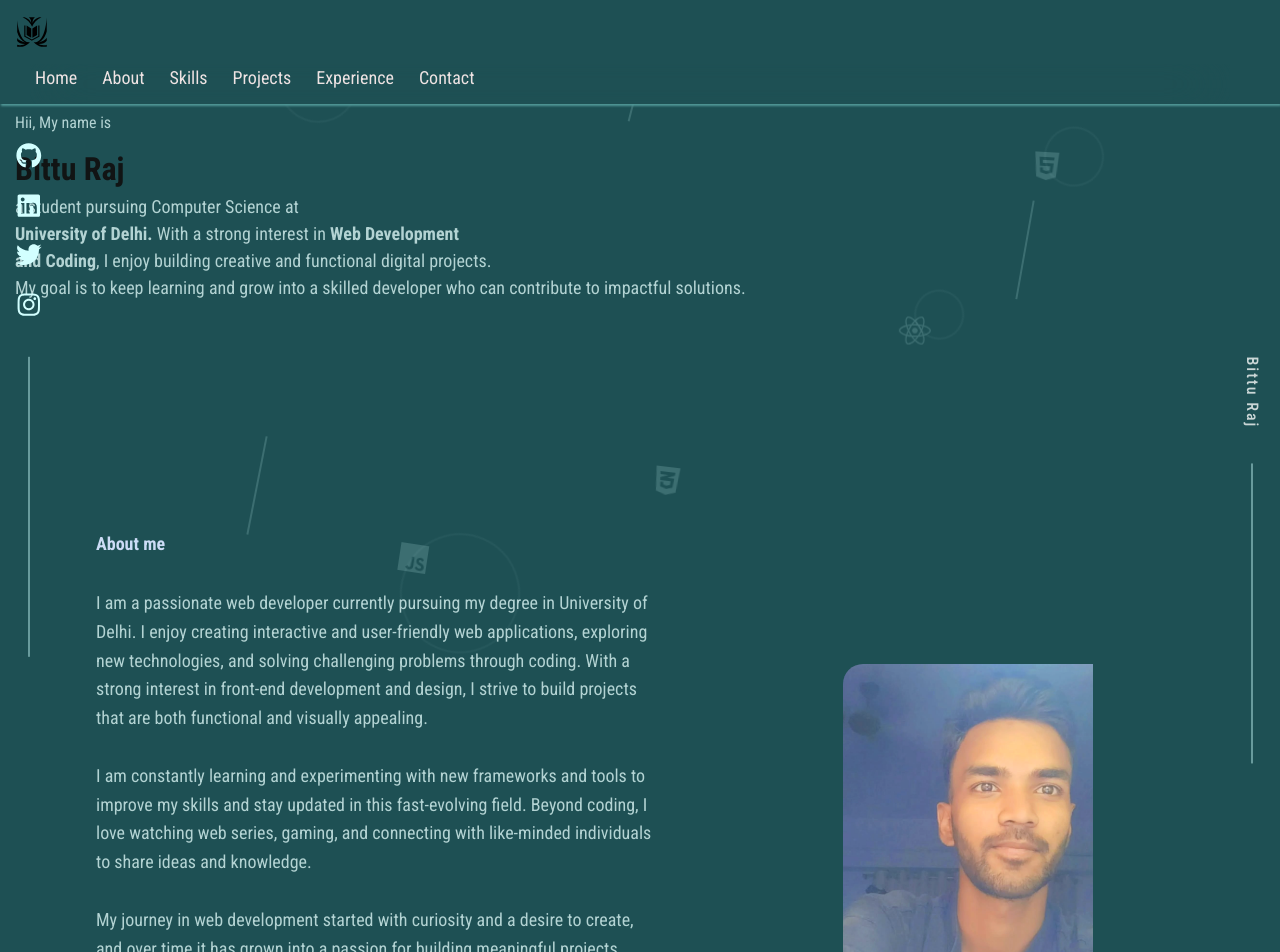
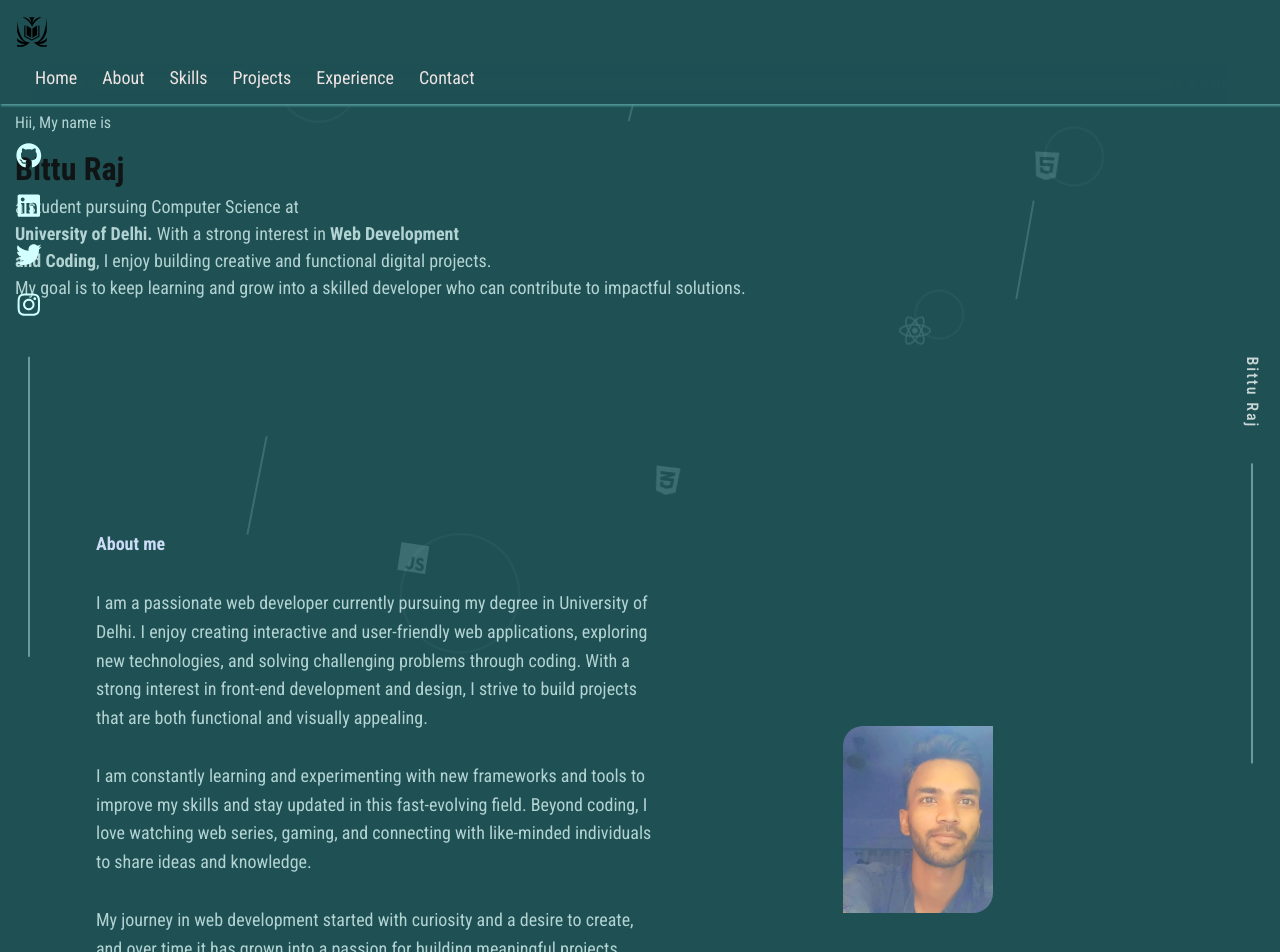
Before and after one commit to BittuRaj124365/Portfolio, a React (Vite) app: page / in a window 1280 px wide. Shown: the top 952 px of the page. Built offline with nearby package versions, Linux system fonts and the light colour scheme.

Commit message:
added image hover effect

```diff
--- a/src/Components/About/About.jsx
+++ b/src/Components/About/About.jsx
@@ -1,5 +1,6 @@
 import React from "react";
 import style from "./About.module.css";
+import InteractiveImage from "../../ImageStyle/InteractiveStyle";
 const About = () => {
   return (
     <>
@@ -35,11 +36,8 @@ const About = () => {
           contribute more to the tech world.
         </h5>
         <div className={style.image}>
-          <img
-            src="/src/assets/image.png
-        "
-            alt="img"
-          />
+          {/* <img src="/src/assets/image.png" alt="img" /> */}
+          <InteractiveImage src="/src/assets/image.png" alt="img"/>
         </div>
       </div>
     </>
--- a/src/Components/Heading/Heading.module.css
+++ b/src/Components/Heading/Heading.module.css
@@ -74,7 +74,7 @@
   z-index: 1000;
 }
 /* Small screen styles */
-@media (max-width: 475px) {
+@media (max-width: 440px) {
   .menuBtn {
     display: block;
   }
@@ -121,3 +121,38 @@
   border: none;
   cursor: pointer;
 }
+
+
+
+
+/* temporary  */
+/* Small to medium screens */
+@media (max-width: 768px) {
+  .menuBtn {
+    display: block;
+  }
+
+  .nav {
+    position: fixed;
+    top: 0;
+    right: -250px;
+    width: 250px;
+    height: 100vh;
+    background: rgba(48, 79, 79, 0.9);
+    padding-top: 80px;
+    flex-direction: column;
+    align-items: center;
+    transition: right 0.3s ease;
+    z-index: 1000;
+  }
+
+  .nav ul {
+    flex-direction: column;
+    gap: 20px;
+    margin: 0;
+    align-items: center;
+  }
+
+  .show { right: 0px; border-radius: 4px; }
+  .hide { right: -250px; }
+}
--- /dev/null
+++ b/src/ImageStyle/InteractiveStyle.jsx
@@ -0,0 +1,43 @@
+import React, { useRef } from "react";
+import styles from "./InteractiveStyle.module.css";
+
+const InteractiveImage = ({ src, alt }) => {
+  const imgRef = useRef(null);
+
+  const handleMouseMove = (e) => {
+    const img = imgRef.current;
+    const rect = img.getBoundingClientRect();
+    const x = e.clientX - rect.left;
+    const y = e.clientY - rect.top;
+    const centerX = rect.width / 2;
+    const centerY = rect.height / 2;
+
+    const moveX = ((x - centerX) / centerX) * 10;
+    const moveY = ((y - centerY) / centerY) * 10;
+
+    img.style.transform = `scale(1.1) translate(${moveX}px, ${moveY}px) rotateX(${
+      -moveY / 3
+    }deg) rotateY(${moveX / 3}deg)`;
+  };
+
+  const handleMouseLeave = () => {
+    const img = imgRef.current;
+    img.style.transform =
+      "scale(1) translate(0px,0px) rotateX(0deg) rotateY(0deg)";
+  };
+
+  return (
+    <div className={styles.wrapper}>
+      <img
+        ref={imgRef}
+        src={src}
+        alt={alt}
+        className={styles.image}
+        onMouseMove={handleMouseMove}
+        onMouseLeave={handleMouseLeave}
+      />
+    </div>
+  );
+};
+
+export default InteractiveImage;
--- /dev/null
+++ b/src/ImageStyle/InteractiveStyle.module.css
@@ -0,0 +1,24 @@
+.wrapper {
+  perspective: 1000px;
+  display: inline-block;
+}
+
+.image {
+  width: 60%;
+  max-width: 350px;
+  border-radius: 20px 0 20px 0;
+  transition: transform 0.2s ease;
+  cursor: pointer;
+  &:hover{
+      box-shadow: 2px 2px 4px rgb(56, 211, 182);
+
+  }
+}
+
+@media (max-width: 768px) {
+  .image {
+    width: 70%;
+    max-width: 300px;
+    border-radius: 10px;
+  }
+}
```
